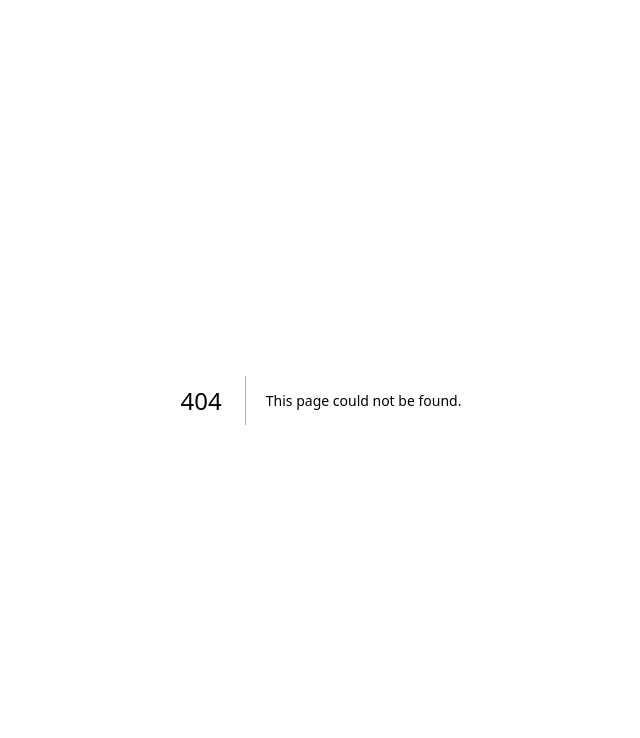
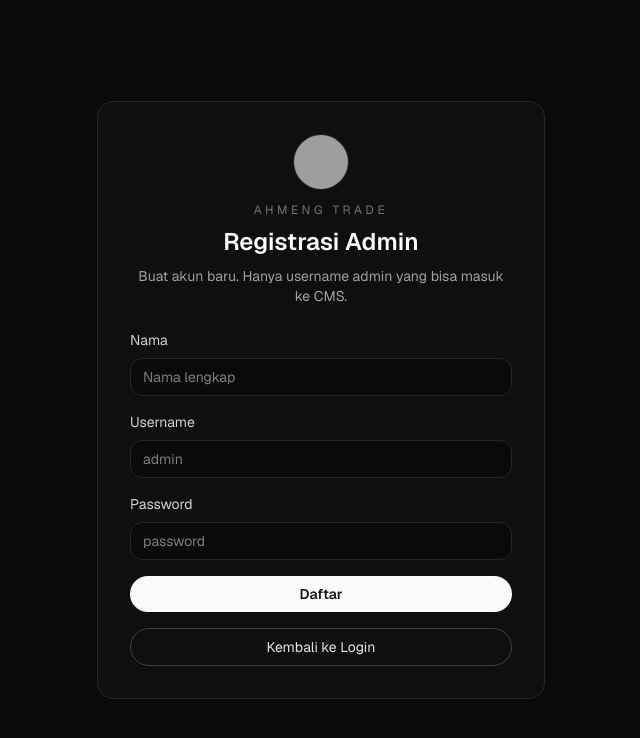
Before and after one commit to DimasIyzaRaditya/PBS-Ahmeng-Trade, a Next.js app in the folder cms/: page /register in a window 1280 px wide. Before the commit this address had no page. Shown: the top 738 px of the page, without its empty margins (319-959 px from the left). Built offline with nearby package versions, Linux system fonts and the light colour scheme; grey boxes are pictures that could not be loaded.

Commit message:
buat halaman register

```diff
--- /dev/null
+++ b/cms/src/app/register/page.tsx
@@ -0,0 +1,135 @@
+"use client";
+
+import { useState } from "react";
+import { useRouter } from "next/navigation";
+
+const API_BASE ="http://localhost:3000";
+
+export default function RegisterPage() {
+  const router = useRouter();
+  const [name, setName] = useState("");
+  const [username, setUsername] = useState("");
+  const [password, setPassword] = useState("");
+  const [loading, setLoading] = useState(false);
+  const [error, setError] = useState<string | null>(null);
+  const [success, setSuccess] = useState<string | null>(null);
+
+  const handleSubmit = async (event: React.FormEvent) => {
+    event.preventDefault();
+    setError(null);
+    setSuccess(null);
+    setLoading(true);
+
+    try {
+      const res = await fetch(`${API_BASE}/user`, {
+        method: "POST",
+        headers: { "Content-Type": "application/json" },
+        body: JSON.stringify({
+          name: name.trim(),
+          username: username.trim(),
+          password: password.trim(),
+        }),
+      });
+
+      const data = await res.json();
+      if (!res.ok) {
+        throw new Error(data?.message || "Registrasi gagal");
+      }
+
+      setSuccess("Akun berhasil dibuat. Silakan login.");
+      setName("");
+      setUsername("");
+      setPassword("");
+      setTimeout(() => {
+        router.push("/login");
+      }, 800);
+    } catch (err) {
+      setError(err instanceof Error ? err.message : "Terjadi kesalahan");
+    } finally {
+      setLoading(false);
+    }
+  };
+
+  return (
+    <div className="flex min-h-screen items-center justify-center bg-neutral-950 px-4">
+      <div className="w-full max-w-md rounded-2xl border border-neutral-800 bg-neutral-900/40 p-8">
+        <div className="mb-6 flex flex-col items-center gap-3">
+          <img
+            src="/assets/logo.png"
+            alt="Ahmeng Trade"
+            className="h-14 w-14 rounded-full border border-neutral-800 bg-neutral-900"
+          />
+          <div className="text-center">
+            <p className="text-xs uppercase tracking-[0.3em] text-neutral-500">Ahmeng Trade</p>
+            <h1 className="mt-2 text-2xl font-semibold text-neutral-50">Registrasi Admin</h1>
+            <p className="mt-2 text-sm text-neutral-400">
+              Buat akun baru. Hanya username admin yang bisa masuk ke CMS.
+            </p>
+          </div>
+        </div>
+
+        {error && (
+          <div className="mb-4 rounded-md border border-red-800 bg-red-950/60 px-4 py-3 text-sm text-red-300">
+            {error}
+          </div>
+        )}
+
+        {success && (
+          <div className="mb-4 rounded-md border border-emerald-700 bg-emerald-950/40 px-4 py-3 text-sm text-emerald-200">
+            {success}
+          </div>
+        )}
+
+        <form onSubmit={handleSubmit} className="space-y-4">
+          <label className="block text-sm text-neutral-300">
+            Nama
+            <input
+              value={name}
+              onChange={(event) => setName(event.target.value)}
+              className="mt-2 w-full rounded-xl border border-neutral-800 bg-neutral-950 px-3 py-2 text-neutral-100"
+              placeholder="Nama lengkap"
+              required
+            />
+          </label>
+          <label className="block text-sm text-neutral-300">
+            Username
+            <input
+              value={username}
+              onChange={(event) => setUsername(event.target.value)}
+              className="mt-2 w-full rounded-xl border border-neutral-800 bg-neutral-950 px-3 py-2 text-neutral-100"
+              placeholder="admin"
+              required
+            />
+          </label>
+          <label className="block text-sm text-neutral-300">
+            Password
+            <input
+              type="password"
+              value={password}
+              onChange={(event) => setPassword(event.target.value)}
+              className="mt-2 w-full rounded-xl border border-neutral-800 bg-neutral-950 px-3 py-2 text-neutral-100"
+              placeholder="password"
+              required
+            />
+          </label>
+
+          <button
+            type="submit"
+            disabled={loading}
+            className="w-full rounded-full bg-neutral-50 px-4 py-2 text-sm font-semibold text-neutral-900 hover:bg-white disabled:opacity-70"
+          >
+            {loading ? "Memproses..." : "Daftar"}
+          </button>
+
+          <button
+            type="button"
+            onClick={() => router.push("/login")}
+            className="w-full rounded-full border border-neutral-700 px-4 py-2 text-sm text-neutral-200 hover:border-neutral-500"
+          >
+            Kembali ke Login
+          </button>
+        </form>
+      </div>
+    </div>
+  );
+}
```
